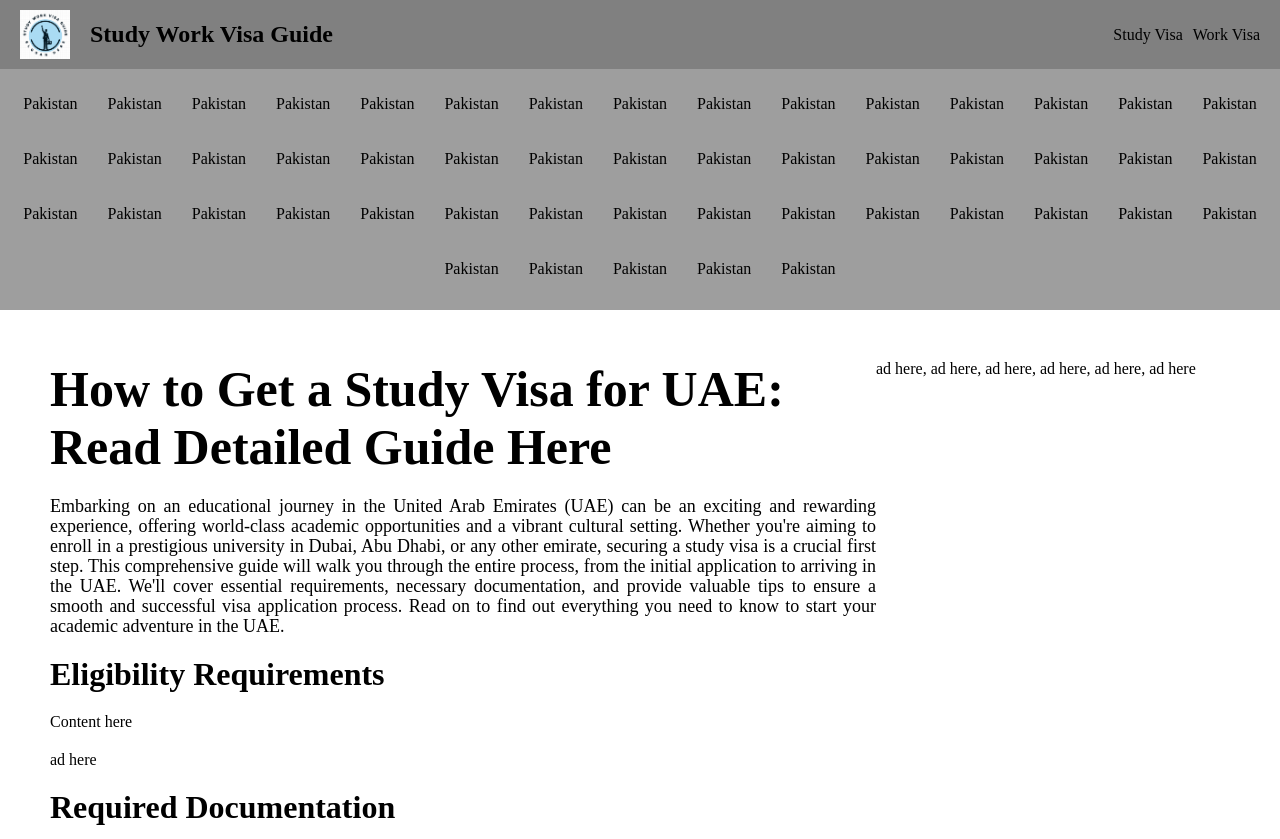
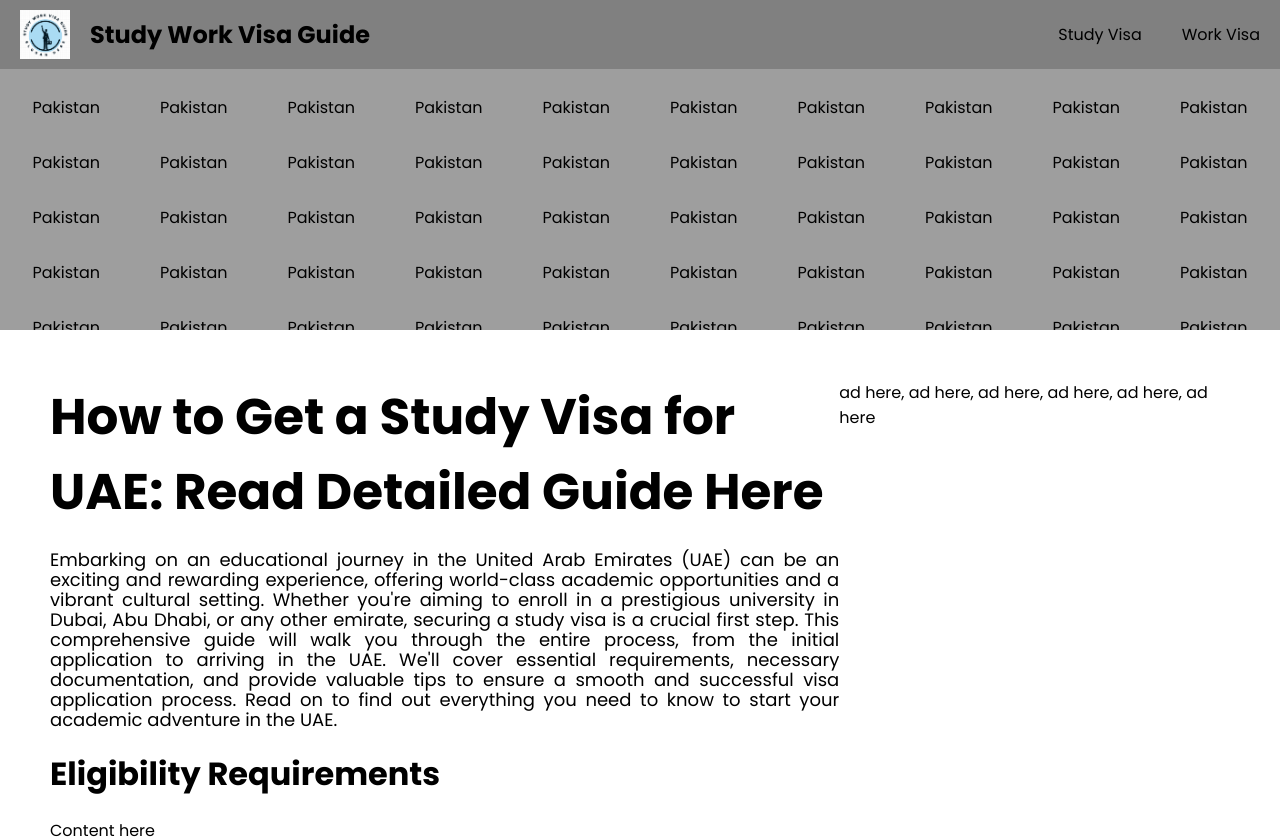
Before and after one commit to mubeenHere/visa-guide, a Next.js app: page / in a window 1280 px wide. Shown: the top 839 px of the page. Built offline with nearby package versions, Linux system fonts and the light colour scheme.

Commit message:
set global font, fix colors

```diff
--- a/src/pages/_document.js
+++ b/src/pages/_document.js
@@ -8,6 +8,12 @@
         <meta name="description" content="Study Work Visa Guide" />
         <meta name="viewport" content="width=device-width, initial-scale=1" />
         <link rel="icon" href="/favicon.ico" />
+        <link rel="preconnect" href="https://fonts.googleapis.com" />
+        <link rel="preconnect" href="https://fonts.gstatic.com" crossorigin />
+        <link
+          href="https://fonts.googleapis.com/css2?family=Poppins:ital,wght@0,100;0,200;0,300;0,400;0,500;0,600;0,700;0,800;0,900;1,100;1,200;1,300;1,400;1,500;1,600;1,700;1,800;1,900&display=swap"
+          rel="stylesheet"
+        />
       </Head>
       <body>
         <Main />
--- a/src/styles/Header.module.css
+++ b/src/styles/Header.module.css
@@ -13,29 +13,39 @@
 }
 .header_content{
   display: flex;
-  gap: 10px;
+  gap: 40px;
 }
 .header_content >p{
   margin: 0;
   cursor: pointer;
+  &:hover{
+    color: var(--primary);
+  }
 }
 .sub_header{
   display: flex;
   flex-wrap: wrap;
   gap: 20px;
-  height: 200px;
+  height: 220px;
   padding: 20px 0;
   justify-content: center;
   background-color: #9e9e9e;
   transition: 0.5s all ease-in-out;
-
+  overflow-y: scroll;
+  &::-webkit-scrollbar {
+    display: none;
+  }
+  -ms-overflow-style: none;  /* IE and Edge */
+  scrollbar-width: none;  /* Firefox */
 }
 .country{
-  padding: 5px;
+  display: flex;
+  align-items: center;
+  padding: 5px 20px;
   cursor: pointer;
 }
 .country:hover{
-  color: blue;
+  color: var(--primary);
 }
 .hide{
   height: 0;
--- a/src/styles/globals.css
+++ b/src/styles/globals.css
@@ -1,3 +1,12 @@
 * {
   margin: 0px;
+  transition: 0.15s all ease-in-out;
 }
+
+body {
+  font-family: "Poppins", sans-serif;
+}
+
+:root {
+  --primary: #3498db;
+}
```
